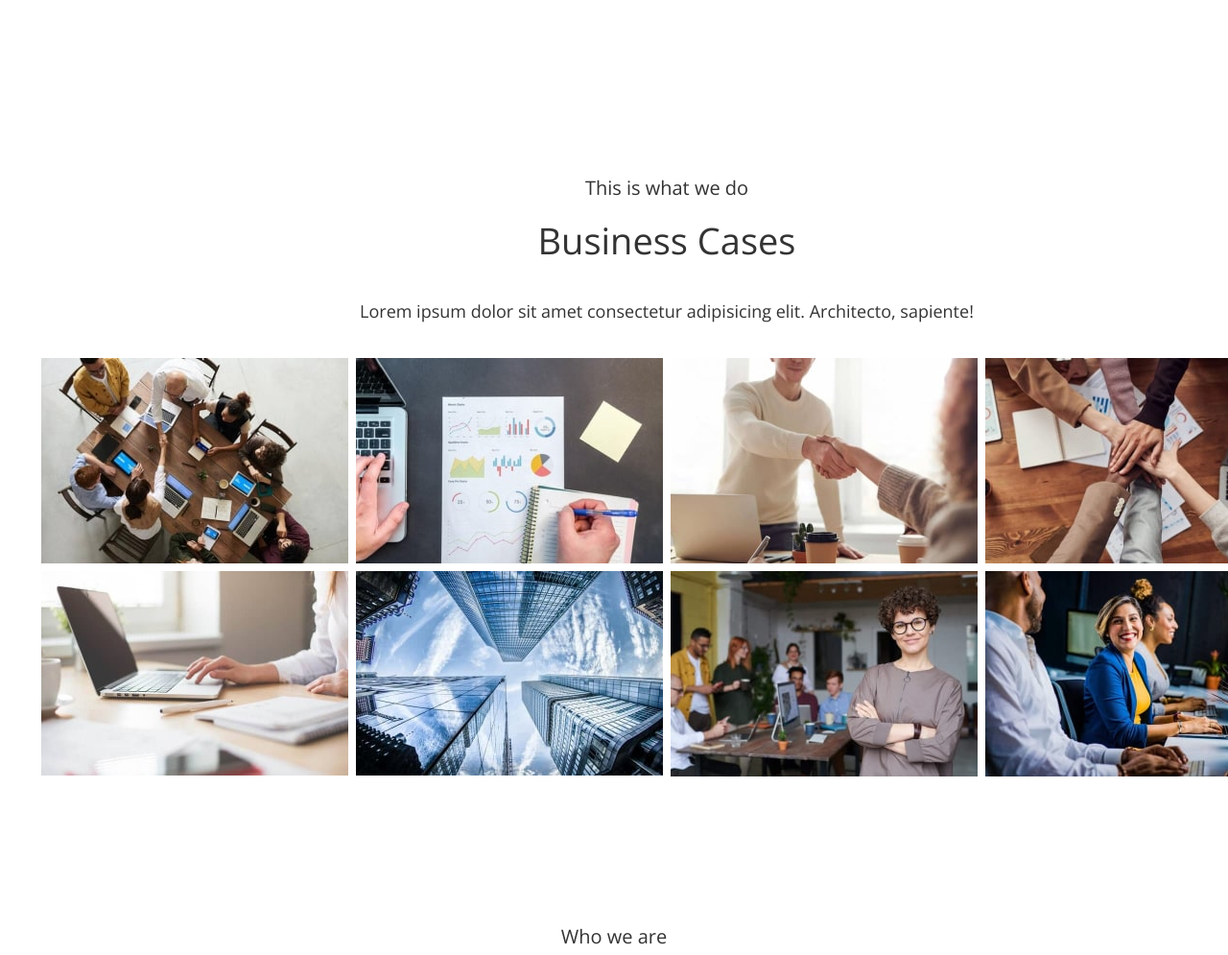
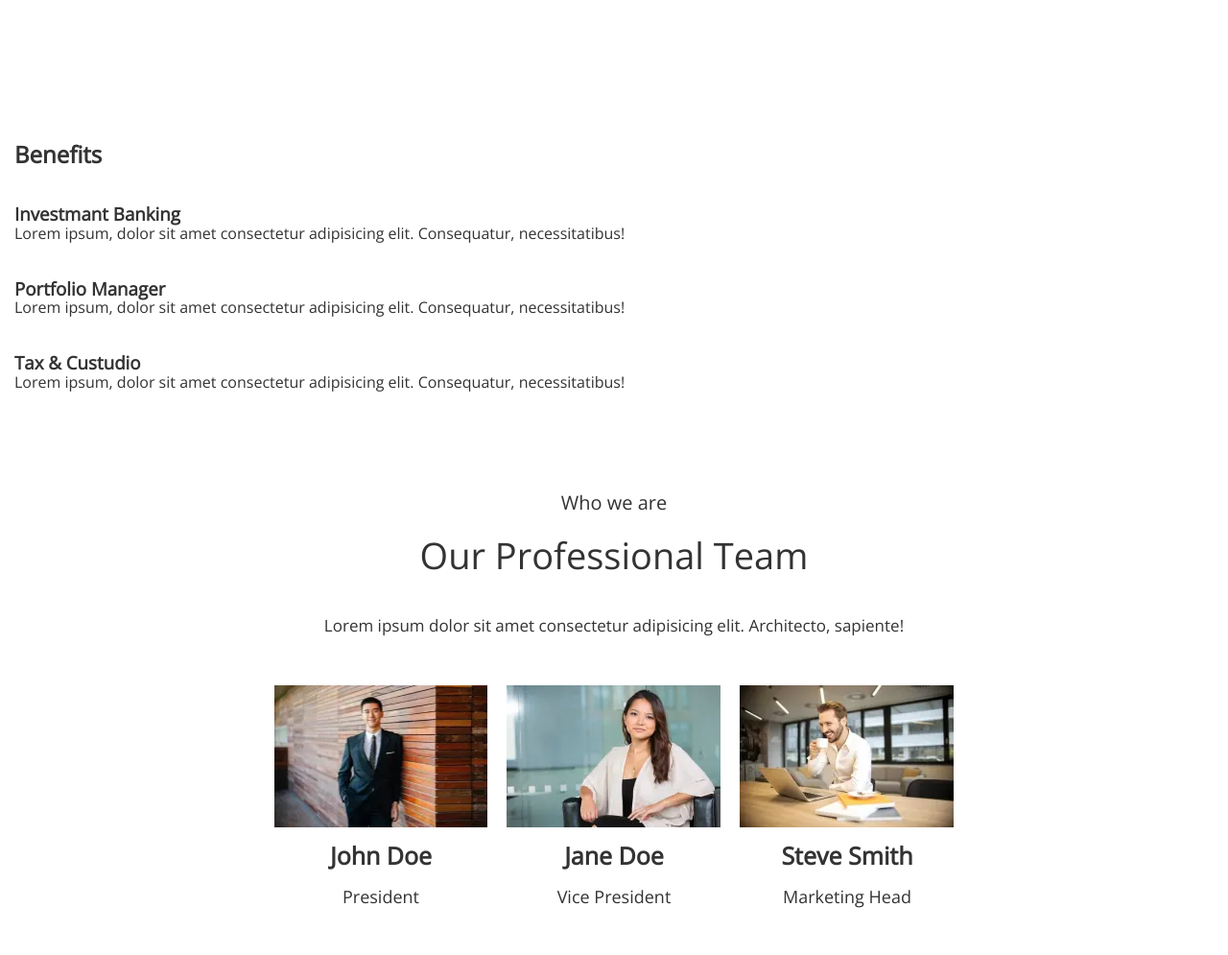
Before and after one commit to AlexDubin/goit-blended15-16, a plain HTML site: page index.html in a window 1280 px wide. Shown: the part 640-1635 px from the top of the page at 96% size. Drawn offline with nearby package versions, Linux system fonts and the light colour scheme.

Commit message:
html commit

```diff
--- a/index.html
+++ b/index.html
@@ -13,6 +13,16 @@
     <link rel="stylesheet" href="./css/style.css">
   </head>
   <body>
+          <header>
+      <div class="container">
+        <!-- Logo -->
+        <nav class="nav-main">
+          <a href="" class="logo">
+            <svg class="logo-svg" width="40px" height="35px">
+              <use href="./img/icons.svg#icon-logo"></use>
+            </svg>
+            <span class="logo-green">Finance</span><span class="logo-wite">Ledger</span></a>
+
           <!-- Nav -->
           <ul class="nav-list">
             <li><a href="" class="nav-link">Home</a></li>
@@ -24,50 +34,67 @@
         </nav>
       </div>
     </header>
+
     <main>
       <!-- hero -->
-      <div class="container">
-        <section class="section hero-section">
+
+      <section class="hero-section">
+        <div class="container">
           <h1 class="hero-title">The Sky Is The Limit</h1>
           <p class="hero-text">We provide world class financial assistance</p>
-          <a href="#" class="hero-link">Read More</a>
-        </section>
-      </div>
-      <section class="business-cases">
+          <a href="" class="hero-link">
+            <svg class="logo-svg" width="9px" height="18px">
+              <use href="./img/icons.svg#icon-hero-btn-svg"></use>
+            </svg>
+            Read More</a
+          >
+        </div>
+      </section>
+
+      <section class="section">
         <div class="container">
-          <p class="before-title">This is what we do</p>
-          <h2 class="title-cases">Business Cases</h2>
-          <p class="lorem-text">
-            Lorem ipsum dolor sit amet consectetur adipisicing elit. Architecto, sapiente!
-          </p>
-          <ul class="cases-icon-list">
-            <li class="cases-icon-item list">
-              <img src="./images/cases1.jpg" alt="people at the table" width="320">
+          <h2 class="visibility">Benefits</h2>
+          <ul class="fitchi-list">
+            <li>
+              <div class="icon-container">
+                <svg class="logo-svg-fichi" width="34px" height="34px">
+                  <use href="./img/icons.svg#icon-university"></use>
+                </svg>
+              </div>
+              <h3 class="title">Investmant Banking</h3>
+              <p class="text">
+                Lorem ipsum, dolor sit amet consectetur adipisicing elit.
+                Consequatur, necessitatibus!
+              </p>
             </li>
-            <li class="cases-icon-item list">
-              <img src="./images/cases2.jpg" alt="notebook on the table" width="320">
+            <li>
+              <div class="icon-container">
+                <svg class="logo-svg-fichi" width="34px" height="34px">
+                  <use href="./img/icons.svg#icon-book"></use>
+                </svg>
+              </div>
+              <h3 class="title">Portfolio Manager</h3>
+              <p class="text">
+                Lorem ipsum, dolor sit amet consectetur adipisicing elit.
+                Consequatur, necessitatibus!
+              </p>
             </li>
-            <li class="cases-icon-item list">
-              <img src="./images/cases3.jpg" alt="a man in a white sweater" width="320">
-            </li>
-            <li class="cases-icon-item list">
-              <img src="./images/cases4.jpg" alt="people are holding hands" width="320">
-            </li>
-            <li class="cases-icon-item list">
-              <img src="./images/cases5.jpg" alt="laptop on the table" width="320">
-            </li>
-            <li class="cases-icon-item list">
-              <img src="./images/cases6.jpg" alt="skyscrapers" width="320">
-            </li>
-            <li class="cases-icon-item list">
-              <img src="./images/cases7.jpg" alt="a woman in glasses" width="320">
-            </li>
-            <li class="cases-icon-item list">
-              <img src="./images/cases8.jpg" alt="woman is smiling" width="320">
+            <li>
+              <div class="icon-container">
+                <svg class="logo-svg-fichi" width="34px" height="34px">
+                  <use href="./img/icons.svg#icon-pencil"></use>
+                </svg>
+              </div>
+              <h3 class="title">Tax & Custudio</h3>
+              <p class="text">
+                Lorem ipsum, dolor sit amet consectetur adipisicing elit.
+                Consequatur, necessitatibus!
+              </p>
             </li>
           </ul>
         </div>
       </section>
+
        <!-- OUR TEAM-->
        <section class="team-section">
         <div class="team-container">
```
